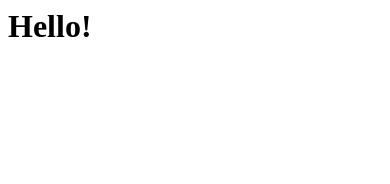
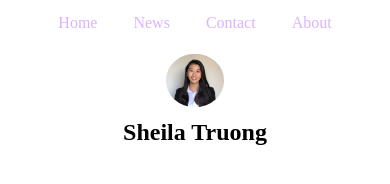
Before and after one commit to sheilatruong96/sheilatruong, a plain HTML site: page index.html in a window 390 px wide. Drawn offline with Linux system fonts and the light colour scheme.

Commit message:
Top Navigation
Styled top navigation (maybe have to change because mobile can't hover)

```diff
--- a/index.html
+++ b/index.html
@@ -1 +1,27 @@
-<h1>Hello!</h1>
+<!DOCTYPE html>
+<html>
+<head>
+	<link rel="stylesheet" type="text/css" href="style.css" />
+	<title>Sheila Truong | Software Engineer</title>
+  	<meta charset="utf-8">
+  	<meta name="viewport" content="width=device-width, initial-scale=1.0">
+
+</head>
+
+<body>
+	<nav>
+		<ul>
+			<li><a href="#home">Home</a></li>
+			<li><a href="#news">News</a></li>
+			<li><a href="#contact">Contact</a></li>
+			<li><a href="#about">About</a></li>
+		</ul>
+	</nav>
+	<center>
+		<div>
+			<img src="sheila.jpeg" alt="Portfolio Picture">
+			<h2>Sheila Truong</h2>
+		</div>
+	</center>
+</body>
+</html>
--- /dev/null
+++ b/style.css
@@ -0,0 +1,49 @@
+
+/*makes nav bar fill the entire space*/
+body {
+	margin:0;
+}
+
+
+ul {
+    list-style-type: none;
+    margin: 0;
+    padding: 0;
+    overflow: hidden;
+/*    border: 1px solid #e7e7e7;
+    background-color: #f3f3f3;*/
+	text-align: center;
+
+}
+
+li {
+	display: inline-block;
+}
+
+li a {
+    display: block;
+    color: #dab3ff;
+    text-align: center;
+    padding: 14px 16px;
+    text-decoration: none;
+}
+
+/*makes the hover colored gray (#ddd)*/
+li a:hover:not(.active) {
+    /*background-color: #ddd;*/
+    font-style: italic;
+    color: #6900cc;
+}
+
+
+img {
+    border-radius: 50%;
+    width: 15%;
+    height: 15%;
+    padding-top: 2%;
+	padding-bottom: 2%;
+}
+
+h2 {
+	margin-top: 0%;
+}
```
Also changed, not shown: sheila.jpeg (added).
